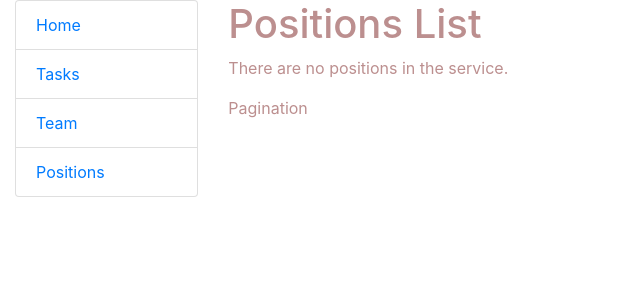
After one commit to frontbastard/it-company-task-manager, a Django app: page /positions/ in a window 1280 px wide. The commit adds this page. Shown: the top 300 px of the page, without its empty margins (0-640 px from the left). Run offline with Django 4.2, Linux system fonts and the light colour scheme; data that the repository does not hold is empty; parts of the project's set-up code (start-up, migrations or seed data) failed here and were passed over.

Commit message:
Implement Position List View
This commit introduces a new view for displaying a list of positions in the application. The changes include:

## Views

- Created a new PositionListView class-based view that extends generic.ListView to display a list of positions.
- Implemented pagination for the position list, displaying 8 tasks per page.

## Templates

- Created a new tasks/position_list.html template to render the position list.
- The template displays each position just with its `name`.

## Urls

- Added a new URL pattern for the PositionListView at /tasks/.

## Sidebar Template

- Updated the sidebar navigation to include a link to the new position list view.

This feature allows users to view all positions in the system.

```diff
--- a/tasks/urls.py
+++ b/tasks/urls.py
@@ -4,6 +4,7 @@ from tasks import views
 from tasks.views import (
     TaskListView,
     WorkerListView,
+    PositionListView,
 )
 
 app_name = "tasks"
@@ -12,4 +13,5 @@ urlpatterns = [
     path("", views.index, name="index"),
     path("tasks/", TaskListView.as_view(), name="task-list"),
     path("workers/", WorkerListView.as_view(), name="worker-list"),
+    path("positions/", PositionListView.as_view(), name="position-list"),
 ]
--- a/tasks/views.py
+++ b/tasks/views.py
@@ -49,3 +49,8 @@ class WorkerListView(generic.ListView):
 
     def get_queryset(self):
         return super().get_queryset().exclude(is_superuser=True)
+
+
+class PositionListView(generic.ListView):
+    model = Position
+    paginate_by = 8
--- a/templates/includes/sidebar.html
+++ b/templates/includes/sidebar.html
@@ -2,4 +2,5 @@
   <li class="list-group-item"><a href="{% url 'tasks:index' %}">Home</a></li>
   <li class="list-group-item"><a href="{% url 'tasks:task-list' %}">Tasks</a></li>
   <li class="list-group-item"><a href="{% url 'tasks:worker-list' %}">Team</a></li>
+  <li class="list-group-item"><a href="{% url 'tasks:position-list' %}">Positions</a></li>
 </ul>
--- /dev/null
+++ b/templates/tasks/position_list.html
@@ -0,0 +1,23 @@
+{% extends "base.html" %}
+
+{% block title %}
+  <title>Positions List</title>
+{% endblock %}
+
+{% block content %}
+  <h1>
+    Positions List
+  </h1>
+
+  {% if position_list %}
+    <div class="list-group">
+      {% for position in position_list %}
+        <div class="list-group-item d-flex w-100 justify-content-between">
+          {{ position.name }}
+        </div>
+      {% endfor %}
+    </div>
+  {% else %}
+    <p>There are no positions in the service.</p>
+  {% endif %}
+{% endblock %}
```
